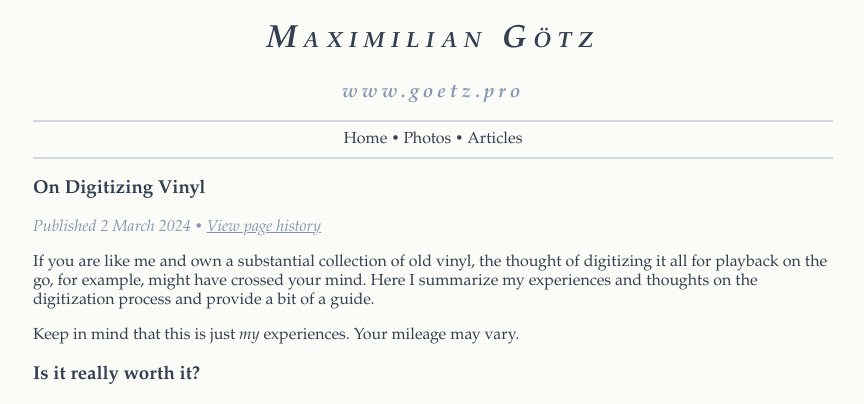
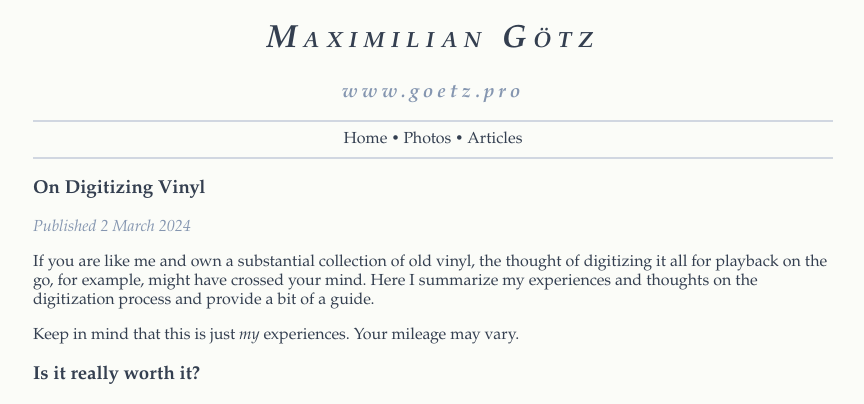
Before and after one commit to ImMaax/immaax.github.io, a Jekyll site: the page built from articles/_posts/2024-03-02-on-digitizing-vinyl.markdown, in a window 1280 px wide and 900 px high. Shown: the top 404 px of the window, without its empty margins (207-1071 px from the left). Built offline with Jekyll 4.4.1, drawn with Linux system fonts in a browser that asks for light colours.

Commit message:
Revert "page history link for posts"; doesn't work on github pages...
This reverts commit 23fc2c7b89745b92e04083feffc5b52b37873144.

```diff
--- a/_layouts/post.html
+++ b/_layouts/post.html
@@ -4,9 +4,7 @@ layout: default
 <h3>{{ page.title }}</h3>
 
 <p class="info">
-  Published {{ page.date | date: "%-d %B %Y" }} &bull;
-  <a href="https://github.com/ImMaax/immaax.github.io/commits/master/articles/_posts/{{ page.name }}"
-     target="_blank">View page history</a>
+  Published {{ page.date | date: "%-d %B %Y" }}
 </p>
 
 {{ content }}
```
